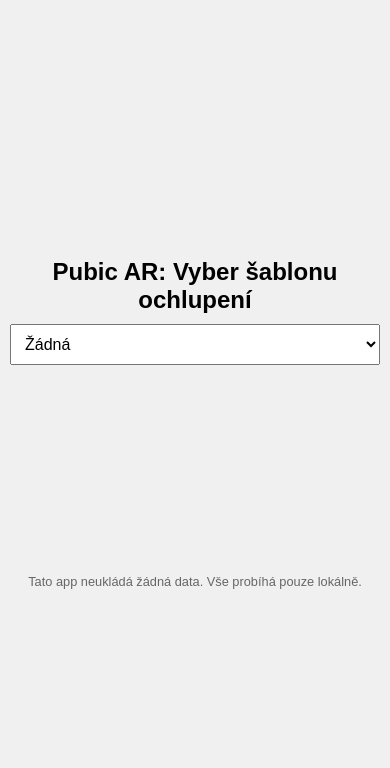
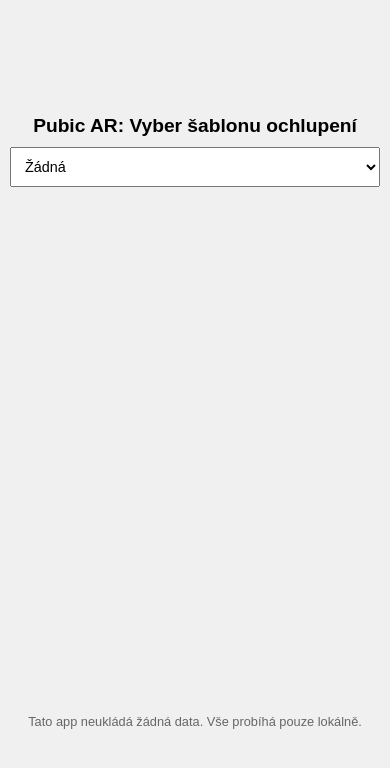
Before and after one commit to Martyparty1988/Oholbuchtu, a plain HTML site: page index.html in a window 390 px wide. Drawn offline with Linux system fonts and the light colour scheme; a script that the page names is missing.

Commit message:
Update styles.css

```diff
--- a/styles.css
+++ b/styles.css
@@ -7,12 +7,18 @@ body {
     justify-content: center;
     align-items: center;
     height: 100vh;
+    overflow: hidden; /* Pro full-screen na mobile */
 }
 
 .container {
     text-align: center;
     max-width: 100%;
     padding: 10px;
+    width: 100%;
+    height: 100%;
+    display: flex;
+    flex-direction: column;
+    justify-content: center;
 }
 
 h1 {
@@ -25,18 +31,21 @@ select {
     padding: 10px;
     margin-bottom: 10px;
     font-size: 1em;
+    touch-action: manipulation; /* Touch-friendly */
 }
 
 .video-container {
     position: relative;
     width: 100%;
-    max-width: 400px;
+    flex-grow: 1;
+    max-height: 70vh;
     margin: 0 auto;
 }
 
 #video {
     width: 100%;
-    height: auto;
+    height: 100%;
+    object-fit: cover;
     transform: scaleX(-1); /* Zrcadlení pro přirozený pohled */
 }
 
@@ -55,7 +64,19 @@ select {
     margin-top: 10px;
 }
 
-/* Pro PWA instalaci */
+/* Media queries pro mobil */
+@media (max-width: 600px) {
+    h1 {
+        font-size: 1.2em;
+    }
+    select {
+        font-size: 0.9em;
+    }
+    .video-container {
+        max-height: 60vh;
+    }
+}
+
 @media (prefers-color-scheme: dark) {
     body {
         background-color: #333;
```
